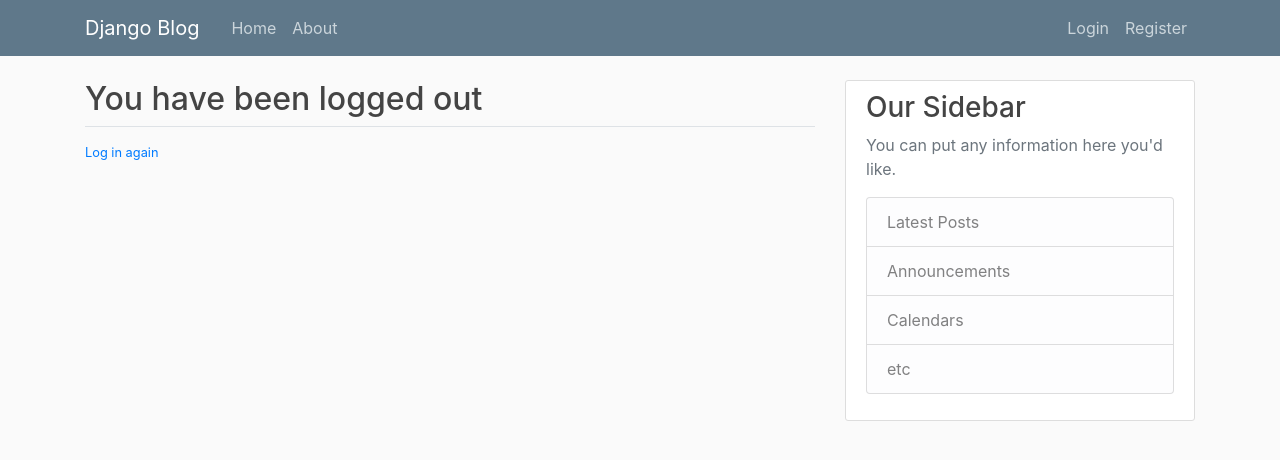
After one commit to ivanthreetimes/django_project, a Django app: page /logout/ in a window 1280 px wide. The commit adds this page. Shown: the top 460 px of the page. Run offline with Django 4.2, Linux system fonts and the light colour scheme.

Commit message:
Initial login and logout functionality

```diff
--- a/django_project/settings.py
+++ b/django_project/settings.py
@@ -135,3 +135,6 @@
 DEFAULT_AUTO_FIELD = 'django.db.models.BigAutoField'
 
 CRISPY_TEMPLATE_PACK = 'bootstrap4'
+
+LOGIN_URL = 'login'
+LOGIN_REDIRECT_URL = 'blog-home'
--- a/django_project/urls.py
+++ b/django_project/urls.py
@@ -15,6 +15,7 @@
     2. Add a URL to urlpatterns:  path('blog/', include('blog.urls'))
 """
 from django.contrib import admin
+from django.contrib.auth import views as auth_views
 from django.urls import path
 from django.urls import include
 from django_project.app_users import views as app_user_views
@@ -22,5 +23,8 @@
 urlpatterns = [
     path('admin/', admin.site.urls),
     path('register/', app_user_views.register, name='register'),
+    path('login/', auth_views.LoginView.as_view(template_name='app_users/login.html'), name='login'),
+    path('logout/', auth_views.LogoutView.as_view(template_name='app_users/logout.html'), name='logout'),
+    path('profile/', app_user_views.profile, name='profile'),
     path('', include('django_project.blog.urls')),
 ]
--- /dev/null
+++ b/templates/app_users/logout.html
@@ -0,0 +1,10 @@
+{% extends "blog/base.html" %}
+
+{% block content %}
+    <h2>You have been logged out</h2>
+    <div class="border-top pt-3">
+        <small class="text-muted">
+            <a href="{% url 'login' %}">Log in again</a>
+        </small>
+    </div>
+{% endblock content %}
--- a/templates/blog/about.html
+++ b/templates/blog/about.html
@@ -1,4 +1,4 @@
 {% extends "blog/base.html" %}
 {% block content %}
-    <h1>About Page</h1>
+    <h1>About page</h1>
 {% endblock content %}
--- a/templates/blog/base.html
+++ b/templates/blog/base.html
@@ -32,8 +32,13 @@
                 </div>
                 <!-- Navbar Right Side -->
                 <div class="navbar-nav">
-                    <a class="nav-item nav-link" href="#">Login</a>
-                    <a class="nav-item nav-link" href="{% url 'register' %}">Register</a>
+                    {% if user.is_authenticated %}
+                        <a class="nav-item nav-link" href="{% url 'logout' %}">Logout</a>
+                        <a class="nav-item nav-link" href="{% url 'profile' %}">Profile</a>
+                    {% else %}
+                        <a class="nav-item nav-link" href="{% url 'login' %}">Login</a>
+                        <a class="nav-item nav-link" href="{% url 'register' %}">Register</a>
+                    {% endif %}
                 </div>
             </div>
         </div>
```
Also changed, not shown: django_project/app_users/views.py (+8 -2 lines), templates/app_users/login.html (renamed from templates/app_users/register.html, +3 -4 lines), templates/app_users/profile.html (added, +7 -0 lines).
